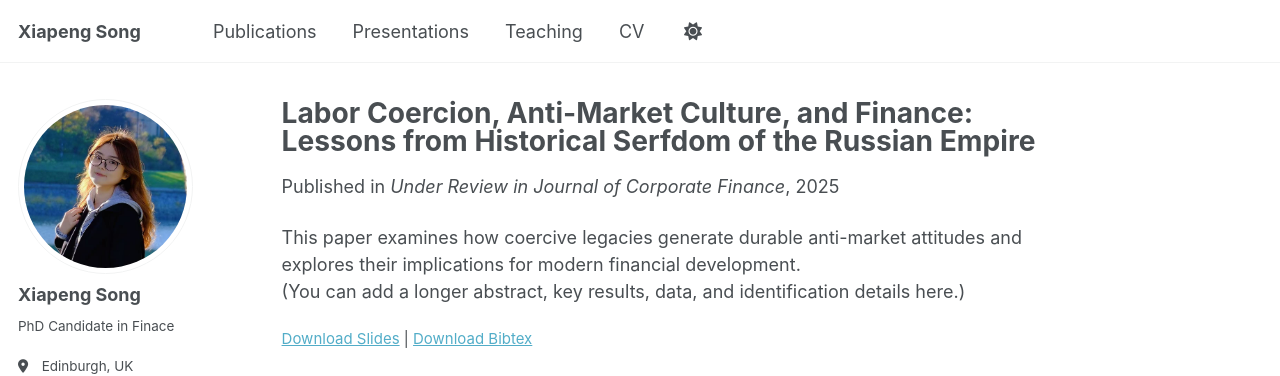
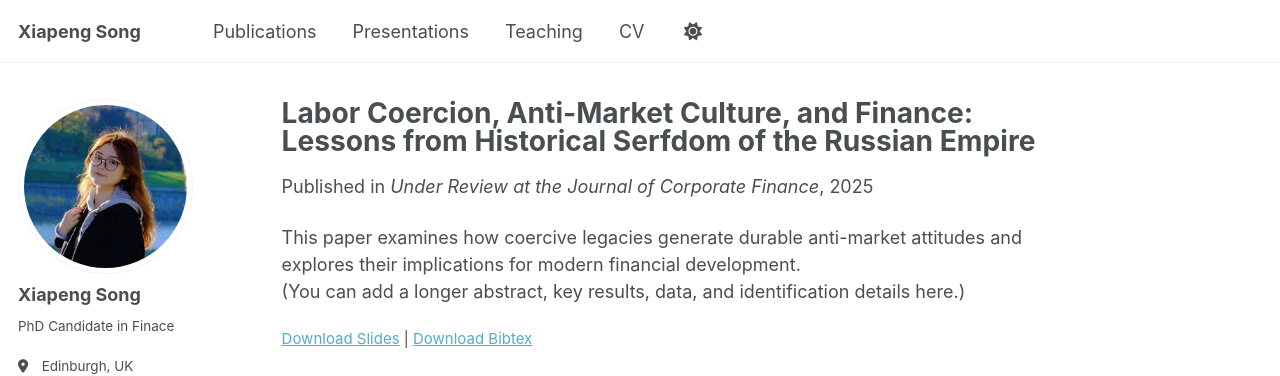
Before and after one commit to xiapengsong/xiapengsong.github.io, a Jekyll site: the page built from _publications/2025-10-01-serfdom-number-1.md, in a window 1280 px wide. Shown: the top 376 px of the page. Built offline with Jekyll 4.4.1, drawn with Linux system fonts in a browser that asks for light colours; a script bundle is joined from its source files by our own code; library files that are not in the unit come from our copies.

Commit message:
Update 2025-10-01-serfdom-number-1.md

```diff
--- a/_publications/2025-10-01-serfdom-number-1.md
+++ b/_publications/2025-10-01-serfdom-number-1.md
@@ -5,7 +5,7 @@ category: jmp
 # permalink: /publication/2025-01-01-labor-coercion-anti-market-culture-finance
 excerpt: "This paper studies how historical labor coercion shapes persistent anti-market culture and constrains contemporary financial development."
 date: 2025-01-01
-venue: "Under Review in Journal of Corporate Finance"
+venue: "Under Review at the Journal of Corporate Finance"
 slidesurl: ""
 paperurl: ""
 bibtexurl: ""
```
